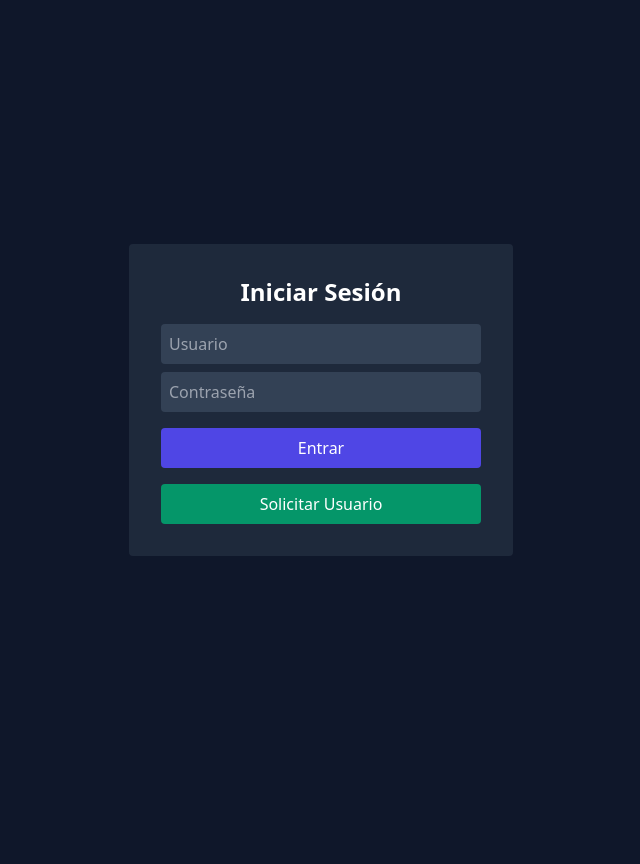
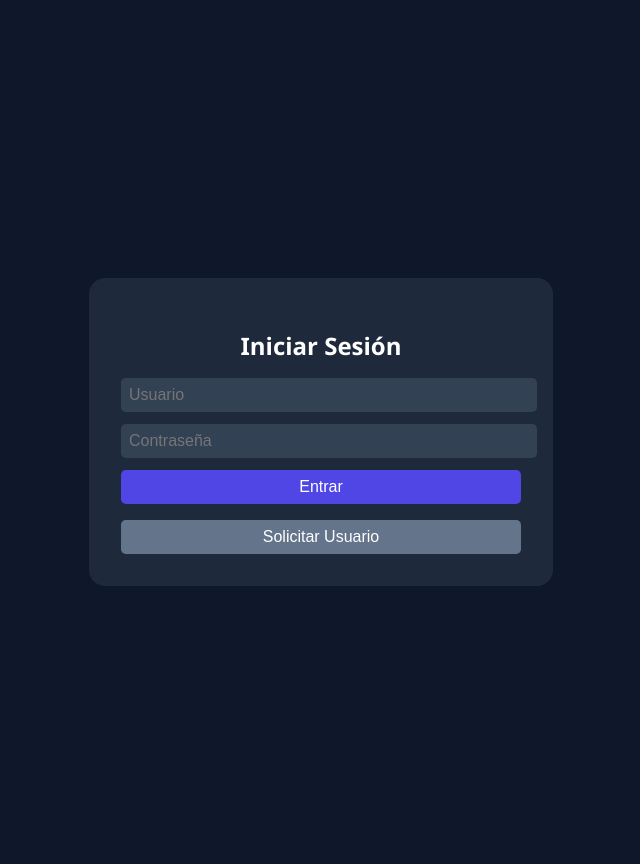
Before and after one commit to maubry-ortega/Flask_peliculas_ODM_mongo, a Flask app: page / in a window 1280 px wide. Shown: the whole page, without its empty margins (319-959 px from the left). Before the commit the page ends 556 px from the top, so only its background shows below. Run offline with Flask 3, Linux system fonts and the light colour scheme; some libraries are stand-ins or nearby versions.

Commit message:
update login.html styles, and new icon

```diff
--- a/app/templates/base.html
+++ b/app/templates/base.html
@@ -9,6 +9,7 @@
     const siteKeyGlobal = "{{ site_key }}";
   </script>
   <script src="https://www.google.com/recaptcha/api.js?onload=onRecaptchaApiLoad&render=explicit" async defer></script>
+  <link rel="icon" type="image/x-icon" href="{{ url_for('static', filename='img/icon.ico') }}">
 </head>
 <body>
   {% include 'partials/header.html' %}
--- a/app/templates/login.html
+++ b/app/templates/login.html
@@ -1,44 +1,55 @@
+<!-- VolleyDevByMaubry [13/∞] - La autenticación también merece un estilo propio. -->
+
 <!DOCTYPE html>
 <html lang="es">
 <head>
+  <meta charset="UTF-8">
   <title>Login</title>
-  <script src="https://cdn.tailwindcss.com"></script>
+  <link rel="stylesheet" href="{{ url_for('static', filename='css/app.css') }}">
+  <link rel="icon" type="image/x-icon" href="{{ url_for('static', filename='img/icon.ico') }}">
   <script src="https://www.google.com/recaptcha/api.js" async defer></script>
 </head>
-<body class="bg-slate-900 text-white flex items-center justify-center h-screen">
-  <div class="bg-slate-800 p-8 rounded w-full max-w-sm space-y-4">
-    <h2 class="text-2xl font-bold text-center">Iniciar Sesión</h2>
-    <form id="loginForm">
-      <input id="usuario" name="usuario" placeholder="Usuario" class="w-full p-2 bg-slate-700 rounded mb-2" required>
-      <input id="password" name="password" type="password" placeholder="Contraseña" class="w-full p-2 bg-slate-700 rounded mb-2" required>
+<body>
+
+  <main class="app-main" style="display: flex; align-items: center; justify-content: center; height: 100vh;">
+
+    <div style="background: #1e293b; padding: 2rem; border-radius: 1rem; width: 100%; max-width: 400px;">
+      <h2 style="text-align: center; margin-bottom: 1rem;">Iniciar Sesión</h2>
+
+      <form id="loginForm" class="formulario">
+        <input id="usuario" name="usuario" placeholder="Usuario" required>
+        <input id="password" name="password" type="password" placeholder="Contraseña" required>
 
         <div class="g-recaptcha mb-2" data-sitekey="{{ site_key }}"></div>
 
-      <button type="submit" class="w-full bg-indigo-600 py-2 rounded">Entrar</button>
-      <p id="error" class="text-red-400 hidden mt-2">Credenciales inválidas</p>
+        <button type="submit" class="btn-primary" style="width: 100%;">Entrar</button>
+        <p id="error" class="text-red-400 hidden" style="color: red; margin-top: 0.5rem;">Credenciales inválidas</p>
       </form>
 
-    <button id="abrirSolicitudBtn" class="w-full bg-emerald-600 py-2 rounded">Solicitar Usuario</button>
+      <button id="abrirSolicitudBtn" class="btn-secondary" style="margin-top: 1rem; width: 100%;">Solicitar Usuario</button>
     </div>
 
     <!-- Modal Solicitud -->
-  <div id="modalSolicitud" class="fixed inset-0 bg-black/70 hidden flex items-center justify-center z-50">
-    <div class="bg-slate-800 p-6 rounded w-full max-w-md space-y-4">
-      <h3 class="text-xl font-bold">Solicitar Nuevo Usuario</h3>
-      <form id="solicitudForm" class="space-y-2">
-        <input name="nombre" placeholder="Nombre completo" class="w-full p-2 bg-slate-700 rounded" required>
-        <input name="usuario" placeholder="Usuario deseado" class="w-full p-2 bg-slate-700 rounded" required>
-        <input name="correo" type="email" placeholder="Correo de contacto" class="w-full p-2 bg-slate-700 rounded" required>
-        <textarea name="comentario" placeholder="Comentario (opcional)" class="w-full p-2 bg-slate-700 rounded"></textarea>
+    <div id="modalSolicitud" class="modal-backdrop">
+      <div class="modal-content">
+        <h3>Solicitar Nuevo Usuario</h3>
+        <form id="solicitudForm" class="formulario">
+          <input name="nombre" placeholder="Nombre completo" required>
+          <input name="usuario" placeholder="Usuario deseado" required>
+          <input name="correo" type="email" placeholder="Correo de contacto" required>
+          <textarea name="comentario" placeholder="Comentario (opcional)"></textarea>
 
-        <div class="botones flex gap-2">
-          <button type="button" onclick="cerrarModalSolicitud()" class="w-full bg-gray-600 py-2 rounded">Cancelar</button>
-          <button type="submit" class="w-full bg-indigo-600 py-2 rounded">Enviar Solicitud</button>
+          <div class="botones">
+            <button type="button" onclick="cerrarModalSolicitud()" class="btn-secondary">Cancelar</button>
+            <button type="submit" class="btn-primary">Enviar Solicitud</button>
           </div>
         </form>
       </div>
     </div>
 
+  </main>
+
   <script src="{{ url_for('static', filename='js/login.js') }}"></script>
+
 </body>
 </html>
```
Also changed, not shown: app/static/img/icon.ico (added). Lines whose indentation alone changed are shown as unchanged.
